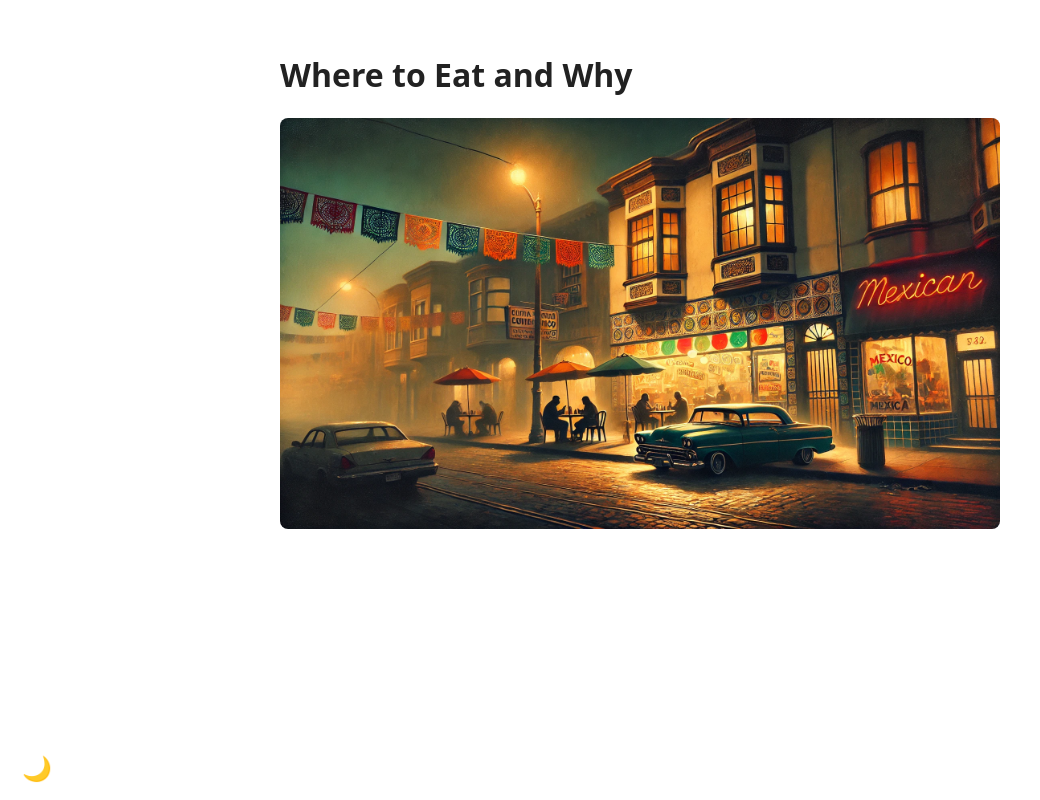
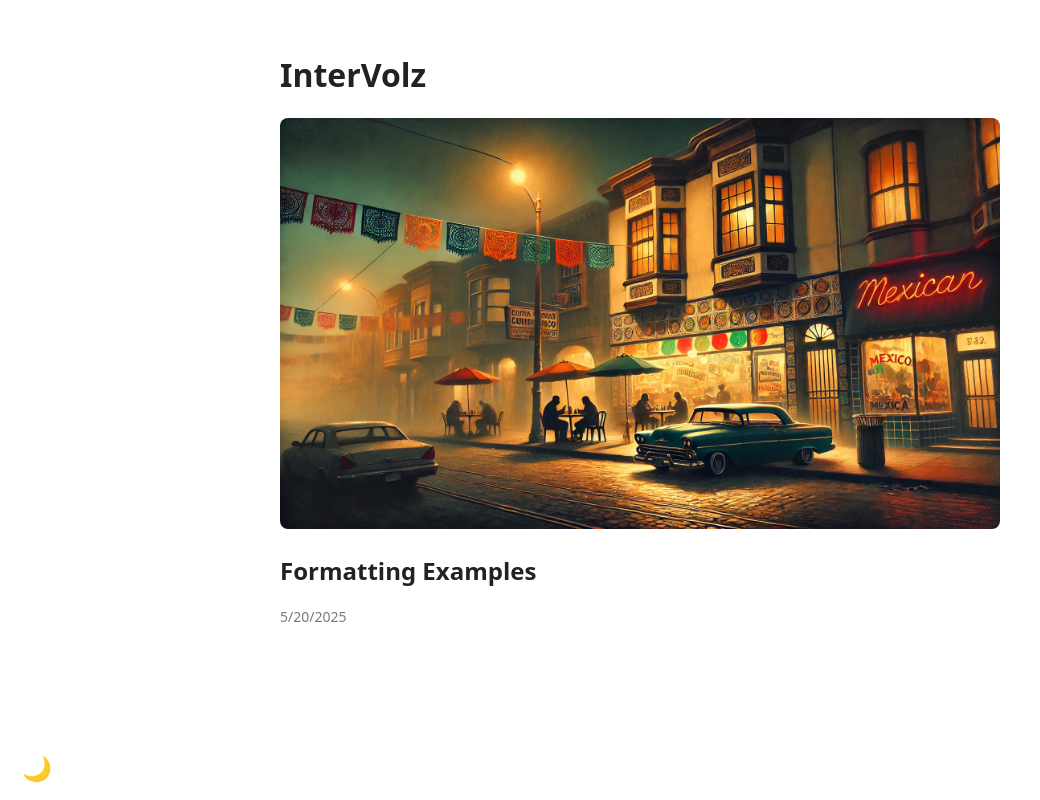
Before and after one commit to MaxwellVolz/intervolzdotcom, a Next.js app: page / in a window 1280 px wide. Shown: the whole page, without its empty margins (0-1040 px from the left). Built offline with nearby package versions, Linux system fonts and the light colour scheme.

Commit message:
build test

```diff
--- a/pages/index.tsx
+++ b/pages/index.tsx
@@ -56,7 +56,7 @@ export default function BlogIndex({ posts }: { posts: Post[] }) {
 
   return (
     <main style={{ padding: '2rem' }} className={styles.main}>
-      <h1 className={styles.title}>Where to Eat and Why</h1>
+      <h1 className={styles.title}>InterVolz</h1>
       <ul className={styles.postList}>
         {posts.map((post) => (
           <li key={post.slug} className={styles.postItem}>
@@ -75,6 +75,12 @@ export default function BlogIndex({ posts }: { posts: Post[] }) {
                   </p>
                 </>
               )}
+              <>
+                <h2>{post.title}</h2>
+                <p className={styles.date}>
+                  {new Date(post.date).toLocaleDateString()}
+                </p>
+              </>
             </button>
           </li>
         ))}
```
Also changed, not shown: 2 other files (tests, documents, lock files or other folders).
